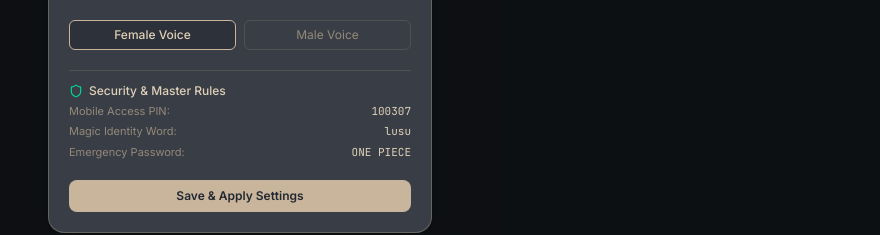
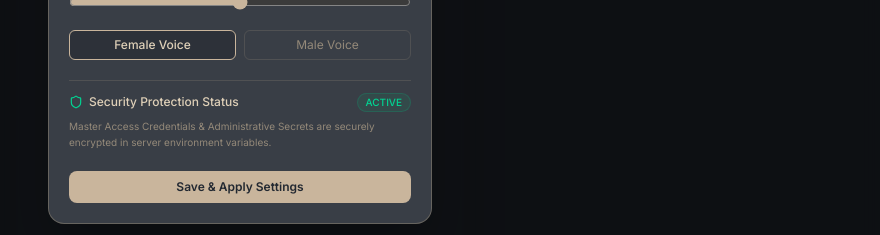
Before and after one commit to Shreeprasandh/Luna, a Next.js app in the folder panel/: page / in a window 1280 px wide. Both pictures are taken after a click on the button 829 px from the left and 36 px from the top of the page. Shown: the part 427-662 px from the top of the page, without its empty margins (400-1280 px from the left). Built offline with nearby package versions, Linux system fonts and the light colour scheme; no server answers.

Commit message:
security(ui): remove plain text credentials display from SettingsModal and enforce server secret isolation

```diff
--- a/panel/src/components/SettingsModal.tsx
+++ b/panel/src/components/SettingsModal.tsx
@@ -137,24 +137,20 @@ export const SettingsModal: React.FC<SettingsModalProps> = ({
             </div>
           </div>
 
-          {/* Security & System Info */}
-          <div className="border-t border-[var(--border)] pt-3 text-[11px] text-[var(--text-secondary)] space-y-1">
-            <div className="flex items-center gap-1.5 text-xs font-medium text-[var(--text-primary)]">
-              <Shield className="w-3.5 h-3.5 text-emerald-400" />
-              <span>Security & Master Rules</span>
+          {/* Security Status - Secrets Hidden */}
+          <div className="border-t border-[var(--border)] pt-3 text-[11px] text-[var(--text-secondary)] space-y-1.5">
+            <div className="flex items-center justify-between text-xs font-medium text-[var(--text-primary)]">
+              <div className="flex items-center gap-1.5">
+                <Shield className="w-3.5 h-3.5 text-emerald-400" />
+                <span>Security Protection Status</span>
+              </div>
+              <span className="text-[10px] text-emerald-400 bg-emerald-500/10 px-2 py-0.5 rounded-full border border-emerald-500/20">
+                ACTIVE
+              </span>
             </div>
-            <div className="flex justify-between">
-              <span>Mobile Access PIN:</span>
-              <span className="font-mono text-[var(--text-primary)]">100307</span>
-            </div>
-            <div className="flex justify-between">
-              <span>Magic Identity Word:</span>
-              <span className="font-mono text-[var(--text-primary)]">lusu</span>
-            </div>
-            <div className="flex justify-between">
-              <span>Emergency Password:</span>
-              <span className="font-mono text-[var(--text-primary)]">ONE PIECE</span>
-            </div>
+            <p className="text-[10px] text-[var(--text-secondary)] leading-relaxed">
+              Master Access Credentials & Administrative Secrets are securely encrypted in server environment variables.
+            </p>
           </div>
 
           <button
```
